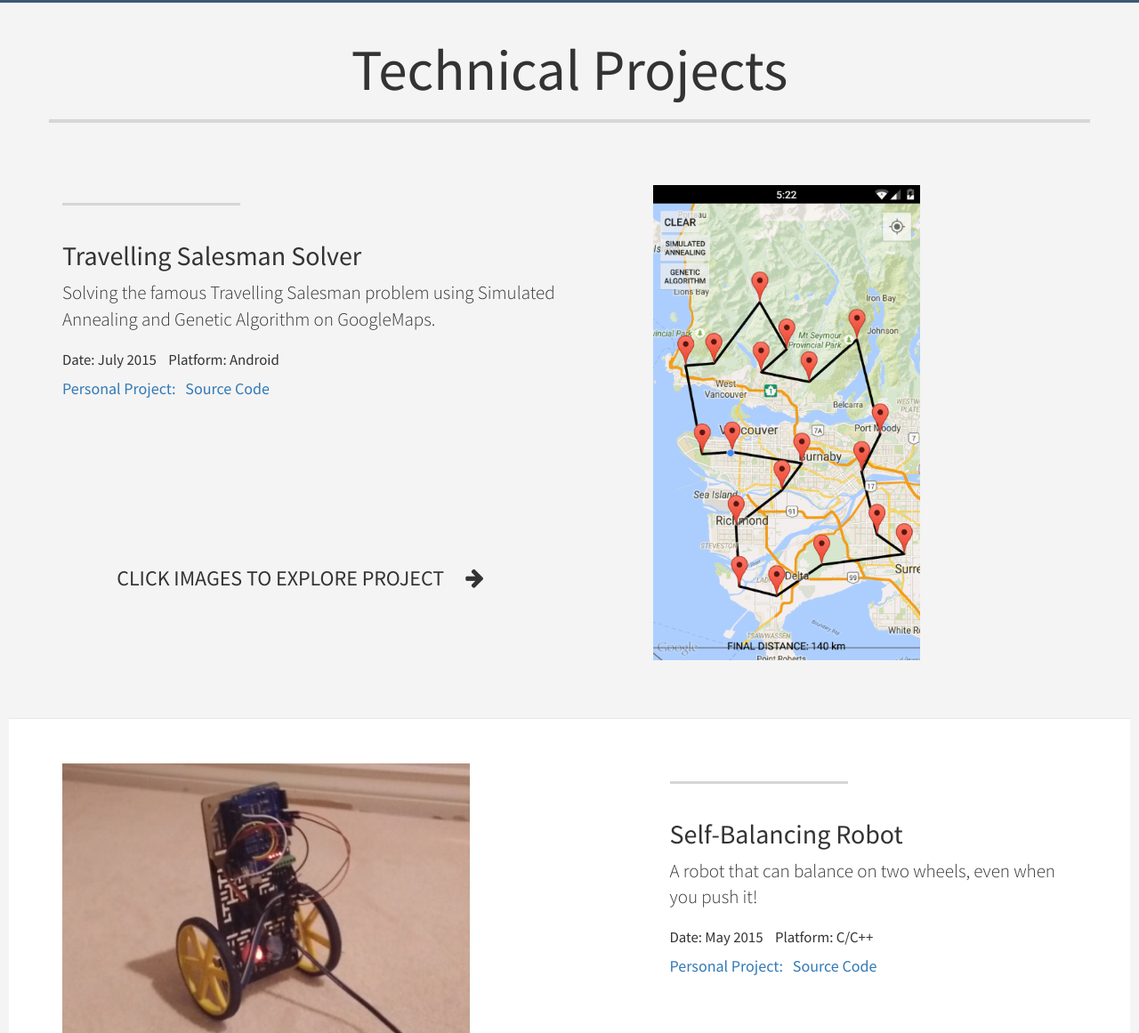
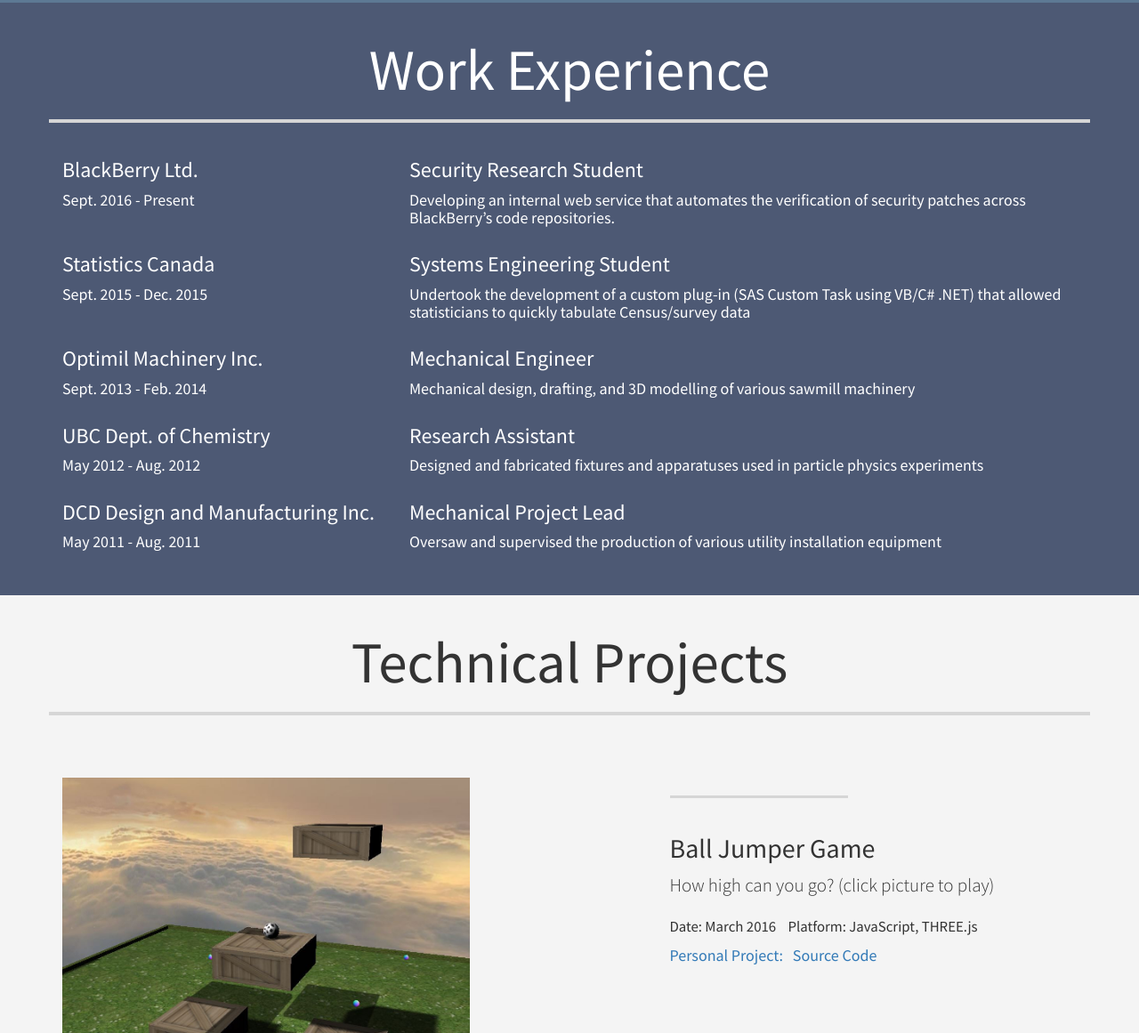
Before and after one commit to joeyscl/joeyscl.github.io, a plain HTML site: page index.html in a window 1280 px wide. Shown: the part 1639-2800 px from the top of the page at 89% size. Drawn offline with Linux system fonts and the light colour scheme.

Commit message:
added Work section and added game to Portfolio

```diff
--- a/css/custom.css
+++ b/css/custom.css
@@ -235,7 +235,6 @@ hr.small {
     -o-background-size: cover;
 }
 
-/* About */
 .about {
     padding-left: 10px;
     padding-right: 10px;
@@ -248,14 +247,21 @@ hr.small {
     font-weight: 400;
  }
 
-/* Services */
-
 .education {
     padding-left: 10px;
     padding-right: 10px;
     padding-top: 20px;
     padding-bottom: 40px;
-    background-color: #3D5974;
+    background-color: #5D7994;
+    color: white;
+}
+
+.work {
+    padding-left: 10px;
+    padding-right: 10px;
+    padding-top: 20px;
+    padding-bottom: 40px;
+    background-color: #4D5974;
     color: white;
 }
 
@@ -444,15 +450,13 @@ hr.small {
 
 .content-section-a {
     padding: 50px 0;
-    background-color: #f4f4f4;
+    background-color: white;
 
 }
 
 .content-section-b {
     padding: 50px 0;
-    background: white;
-    border-top: 1px solid #e7e7e7;
-    border-bottom: 1px solid #e7e7e7;
+    background: #f4f4f4;
 }
 
 .carousel{
@@ -473,7 +477,7 @@ section.success {
     padding-top: 20px;
     padding-bottom: 40px;
     color: #fff;
-    background: #3D5974;
+    background: #4D5974;
 }
 
 /* Footer */
@@ -482,13 +486,13 @@ footer{
 
 footer .footer-above{
     padding: 15px;
-    background-color: #2c3e50;
+    background-color: #3c4e60;
     color: white;
     font-size: 1.1em;
 }
 
 footer .footer-below{
-    padding: 15px;
+    padding: 12px;
     font-size: 1.1em;
     background-color: #e7e7e7;
     color: black;
--- a/style.css
+++ b/css/game.css
@@ -46,6 +46,7 @@ body {
 	bottom: 0px; width: 100%;
 	padding: 15px;
 	z-index:100;
+	font-size: 1.3em;
 }
 
 
--- a/index.html
+++ b/index.html
@@ -54,7 +54,7 @@
                         <a class="page-scroll" href="#about">About</a>
                     </li>
                     <li>
-                        <a class="page-scroll" href="#education">Education</a>
+                        <a class="page-scroll" href="#education">Education & Work</a>
                     </li>
                     <li>
                         <a class="page-scroll" href="#portfolio">Portfolio</a>
@@ -92,7 +92,7 @@
 				    		</div>
 	    				    <div class="col-sm-2 col-xs-12">
 		                        <div class=" portfolio-item">
-		                            <a href="balljumper.html" target="_blank">
+                                  <a href="#portfolioModal0" class="portfolio-link" style="max-width: 300px" data-toggle="modal">
 		                                <img src="img/myFace1.gif" class="img-responsive"/>
 		                            </a>
 		                        </div>
@@ -108,7 +108,7 @@
         <!-- /.container -->
     </section>
 
-    <!-- Education -->
+    <!-- Education & Work -->
     <section class="education" id="education">
       <div class="container">
         <div class="row">
@@ -121,7 +121,7 @@
         <div class="row">
           <div class="col-lg-4">
             <h3>Bachelor of Computer Science</h3>
-            <h4>Expected Dec. 2016</h4>
+            <h4>Expected May 2017</h4>
               </div>
               <div class="col-lg-8">
                 <h3>University of British Columbia</h3>
@@ -139,6 +139,74 @@
                 <h4>Specializations in Mechanical Engineering</h4>
             </div>
         </div>
+    </div>
+    </section>
+
+    <section class="work" id="work">
+    <div class="container">
+        <div class="row">
+          <div class="span text-center">
+            <h1>Work Experience</h1>
+            <hr class="section-heading-divider">
+          </div>
+        </div>
+        <div class="row">
+            <div class="col-lg-4">
+                <h3>BlackBerry Ltd.</h3>
+                <h4>Sept. 2016 - Present</h4>
+            </div>
+            <div class="col-lg-8">
+                <h3>Security Research Student</h3>
+                <h4>Developing an internal web service that automates the verification of security patches across BlackBerry’s code repositories.</h4>
+            </div>
+        </div>
+
+        <div class="row">
+            <div class="col-lg-4">
+                <h3>Statistics Canada</h3>
+                <h4>Sept. 2015 - Dec. 2015</h4>
+            </div>
+            <div class="col-lg-8">
+                <h3>Systems Engineering Student</h3>
+                <h4>Undertook the development of a custom plug-in (SAS Custom Task using VB/C# .NET) that allowed statisticians to quickly tabulate Census/survey data</h4>
+            </div>
+        </div>
+
+        <div class="row">
+            <div class="col-lg-4">
+                <h3>Optimil Machinery Inc.</h3>
+                <h4>Sept. 2013 - Feb. 2014</h4>
+            </div>
+            <div class="col-lg-8">
+                <h3>Mechanical Engineer</h3>
+                <h4>Mechanical design, drafting, and 3D modelling of various sawmill machinery</h4>
+            </div>
+        </div>
+
+        <div class="row">
+            <div class="col-lg-4">
+                <h3>UBC Dept. of Chemistry</h3>
+                <h4>May 2012 - Aug. 2012</h4>
+            </div>
+            <div class="col-lg-8">
+                <h3>Research Assistant</h3>
+                <h4>Designed and fabricated fixtures and apparatuses used in particle physics experiments</h4>
+            </div>
+        </div>
+
+        <div class="row">
+            <div class="col-lg-4">
+                <h3>DCD Design and Manufacturing Inc.</h3>
+                <h4>May 2011 - Aug. 2011</h4>
+            </div>
+            <div class="col-lg-8">
+                <h3>Mechanical Project Lead</h3>
+                <h4>Oversaw and supervised the production of various utility installation equipment</h4>
+            </div>
+        </div>
+
+
+	</div>
     </section>
 
     <!-- Portfolio -->
@@ -152,6 +220,54 @@
                 </div>
             </div>
         </div>
+
+        <div class="content-section-b">
+
+            <div class="container">
+                <div class="row">
+                    <div class="col-lg-5 col-lg-offset-1 col-sm-push-6  col-sm-6">
+                        <hr class="section-heading-spacer">
+                        <div class="clearfix"></div>
+                        <h2 class="section-heading">Ball Jumper Game</h2>
+                        <p class="lead"> How high can you go? (click picture to play)</p>
+                        <ul class="list-inline" style="font-size: 1.2em;">
+                            <li> Date: March 2016 </li>
+                            <li> Platform: JavaScript, THREE.js </li>
+                        </ul>
+
+                        <div class="portfolio-caption">
+                            <a target="_blank" href="https://github.com/joeyscl/BallJumper"><h4>Personal Project: &nbsp;  Source Code </h4></a>
+                        </div>
+                        <!-- <div class="col-lg-12 col-lg-pull-3" id="showhide1">
+                            <div class="portfolio-caption">
+                                <h3><i class="fa fa-arrow-left fa-1x"></i>  &nbsp;&nbsp;&nbsp; YOU CAN CLICK ME TOO </h3>
+                            </div>
+                        </div> -->
+                    </div>
+
+                    <div class="col-lg-5 col-sm-pull-6 col-sm-6">
+                        <div class="portfolio-item">
+                            <a href="balljumper.html" class="portfolio-link">
+                                <div class="portfolio-hover">
+                                    <div class="portfolio-hover-content">
+                                        <i class="fa fa-search-plus fa-3x"></i>
+                                    </div>
+                                </div>
+                                <img src="img/game/jumper.jpg" class="img-responsive" alt="">
+                            </a>
+                        </div>
+                    </div>
+                    <!-- <div class="col-sm-offset-1" id="showhide2">
+                        <div class="portfolio-caption">
+                            <h3><i class="fa fa-arrow-up fa-1x"></i>  &nbsp; YOU CAN CLICK ME TOO </h3>
+                        </div>
+                    </div> -->
+                </div>
+            </div>
+            <!-- /.container -->
+
+        </div>
+
 
         <!-- GoogleMaps TSP -->
         <div class="content-section-a">
@@ -291,7 +407,6 @@
             </div>
             <!-- /.container -->
         </div>
-        <!-- /.content-section-a -->
 
         <!-- Graffiki -->
         <div class="content-section-b">
@@ -510,7 +625,7 @@
         <div class="footer-below">
             <div class="container text-center">
                 <div class="row">
-                    <div class="col-lg-12">Copyright &copy; Joey S.C. Lee 2015</div>
+                    <div class="col-lg-12">Copyright &copy; Joey S.C. Lee 2016</div>
                 </div>
             </div>
         </div>
```
Also changed, not shown: balljumper.html (+1 -1 lines), img/game/jumper.jpg (added), 3 other files.
